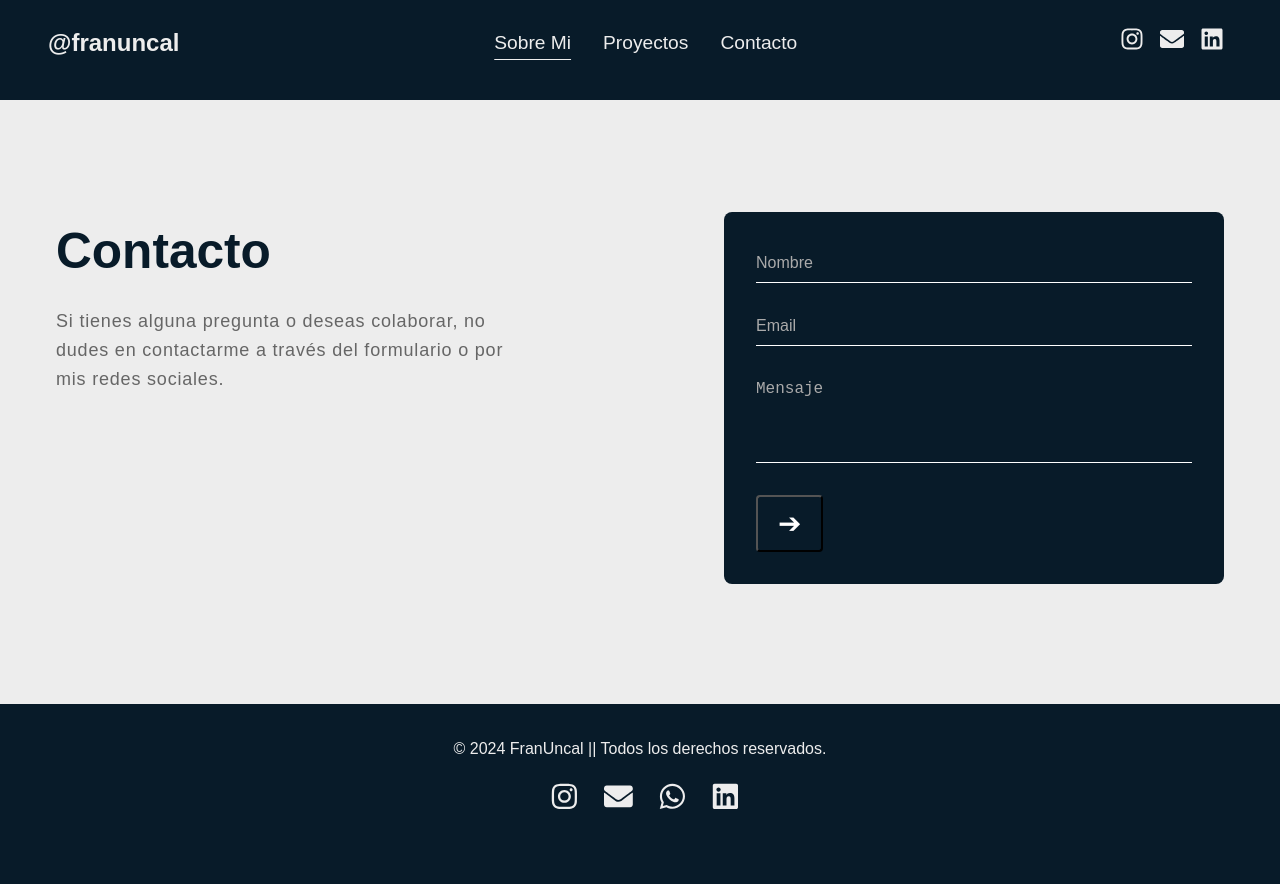
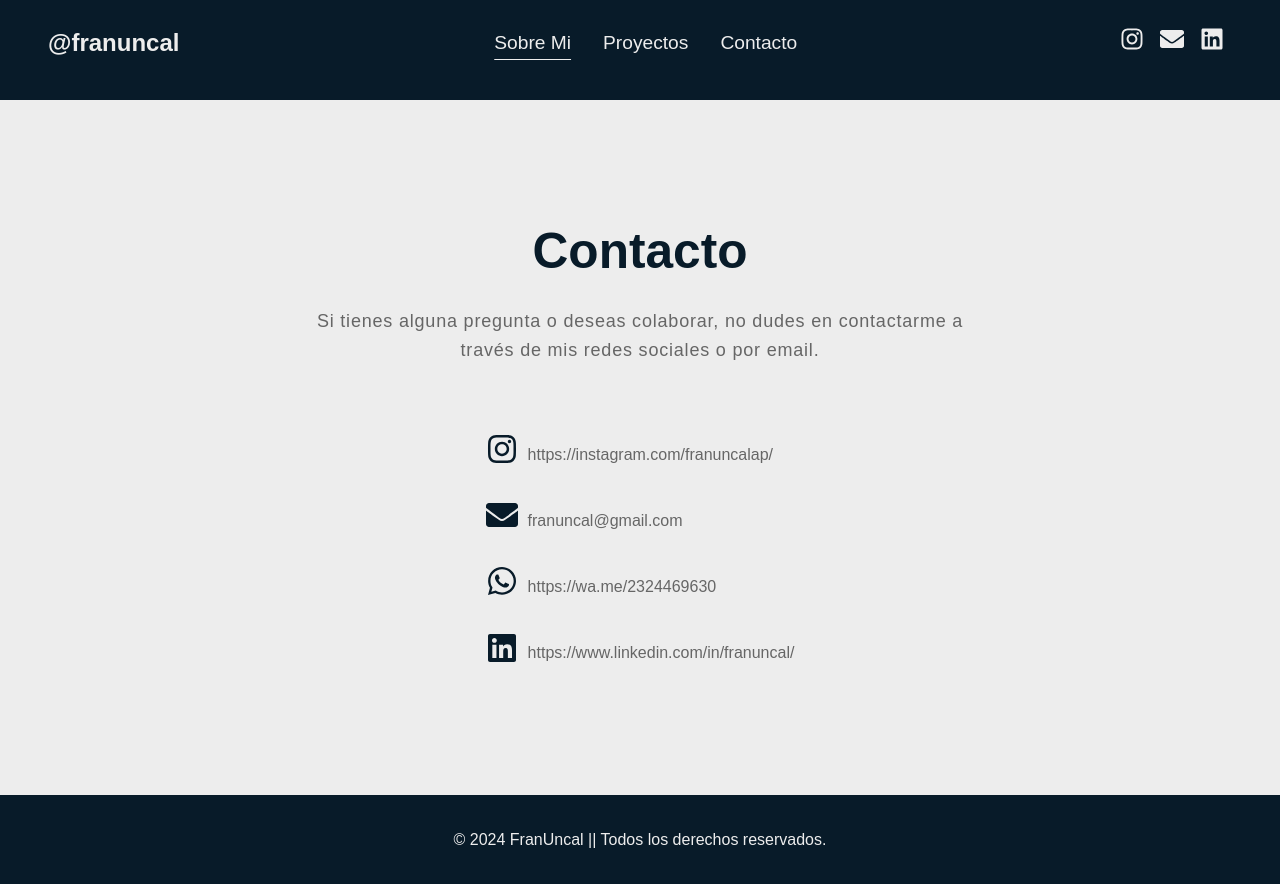
Before and after one commit to franuncal/FRANUNCAL-PORTFOLIO-WEB, a React (Vite) app: page /contacto in a window 1280 px wide. Before the commit the page ends 856 px from the top, so only its background shows below. Built offline with nearby package versions, Linux system fonts and the light colour scheme; a web font is replaced by a local one.

Commit message:
Agregando estilos nuevos

```diff
--- a/src/components/Contacto/Contacto.css
+++ b/src/components/Contacto/Contacto.css
@@ -9,19 +9,16 @@
 
 .contact-container {
   display: flex;
-  justify-content: space-between;
-  align-items: flex-start;
+  flex-direction: column;
+  align-items: center;
   max-width: 1200px;
   margin: 0 auto;
   padding: 2rem 1rem;
 }
 
 .contact-info {
-  flex: 1;
-  text-align: left;
-  padding-right: 2rem;
-  max-width: 500px; /* Reducir el ancho del texto */
-  margin-bottom: 2rem; /* Separar el texto del formulario */
+  text-align: center;
+  margin-bottom: 2rem;
 }
 
 .contact-info h2 {
@@ -31,95 +28,38 @@
 }
 
 .contact-description {
+  max-width: 700px;
   color: #666;
   letter-spacing: 0.05rem;
-  font-size: 1rem;
+  font-size: 18px;
   margin-bottom: 2rem;
-  font-size: 18px;
 }
 
-.contact-form {
-  flex: 1;
-  max-width: 500px;
-  background-color: var(--bg-color); /* Fondo oscuro para el formulario */
-  padding: 2rem;
-  border-radius: 8px;
+.social-icons {
+  display: flex;
+  flex-direction: column; /* Mantener en columna para que los grupos estén uno debajo del otro */
+  align-items: flex-start; /* Alinear a la izquierda */
+  gap: 15px; /* Espaciado entre los íconos y las URLs */
 }
 
-.contact-form .form-group {
-  margin-bottom: 1.5rem;
+.social-item {
+  display: flex;
+  align-items: center; /* Centra verticalmente el icono y la descripción */
 }
 
-.contact-form input,
-.contact-form textarea {
-  background-color: var(--bg-color); /* Fondo oscuro */
-  color: #fff; /* Texto blanco */
-  width: 100%;
-  border: none;
-  border-bottom: 1px solid #fff;
-  padding: 10px 0;
-  font-size: 16px;
+.social-item a {
+  color: var(--bg-color);
+  font-size: 2rem; /* Aumenta el tamaño del ícono */
+  transition: color 0.3s ease; /* Suave transición al hover */
+  margin-right: 10px; /* Espacio entre el icono y la URL */
 }
 
-.contact-form input::placeholder,
-.contact-form textarea::placeholder {
-  color: #aaa; /* Placeholder en gris suave */
+.social-item a:hover {
+  color: #888; /* Cambia de color al hacer hover */
 }
 
-.contact-form textarea {
-  resize: none;
+.social-item p {
+  margin: 0; /* Elimina el margen del párrafo para mejor alineación */
+  font-size: 1rem; /* Tamaño de fuente para la URL */
+  color: #666; /* Color del texto de la URL */
 }
-
-.submit-btn {
-  background-color: var(--bg-color); /* Fondo oscuro para el botón */
-  color: #fff; /* Texto blanco */
-  padding: 10px 20px;
-  border-radius: 4px;
-  font-size: 24px;
-  cursor: pointer;
-}
-
-.submit-btn:hover {
-  background-color: var(--text-color); /* Cambiar color al hacer hover */
-}
-
-.submit-btn .arrow {
-  font-size: 28px;
-}
-
-.submit-btn:hover .arrow {
-  color: #888;
-}
-
-.success-message {
-  color: green; /* Color para el mensaje de éxito */
-  margin-top: 1rem;
-}
-
-.error-message {
-  color: red; /* Color para el mensaje de error */
-  margin-top: 1rem;
-}
-
-/* Estilos responsivos */
-@media (max-width: 768px) {
-  .contact-container {
-    flex-direction: column;
-    align-items: center;
-  }
-
-  .contact-info {
-    text-align: center;
-    padding-right: 0;
-    margin-bottom: 2rem;
-  }
-
-  .contact-form {
-    width: 100%;
-  }
-
-  .contact-form input,
-  .contact-form textarea {
-    font-size: 16px;
-  }
-}
--- a/src/components/Contacto/Contacto.jsx
+++ b/src/components/Contacto/Contacto.jsx
@@ -1,4 +1,10 @@
 import "./Contacto.css";
+import {
+  FaInstagram,
+  FaEnvelope,
+  FaWhatsapp,
+  FaLinkedin,
+} from "react-icons/fa";
 
 export const Contacto = () => {
   return (
@@ -8,57 +14,48 @@ export const Contacto = () => {
           <h2>Contacto</h2>
           <p className="contact-description">
             Si tienes alguna pregunta o deseas colaborar, no dudes en
-            contactarme a través del formulario o por mis redes sociales.
+            contactarme a través de mis redes sociales o por email.
           </p>
         </div>
 
-        <form
-          className="contact-form dark-form"
-          action="https://formsubmit.co/unquidev@gmail.com"
-          method="POST"
-        >
-          <div className="form-group">
-            <input
-              type="text"
-              id="name"
-              name="name"
-              placeholder="Nombre"
-              required
-            />
+        <div className="social-icons">
+          <div className="social-item">
+            <a
+              href="https://www.instagram.com/franuncalap/"
+              target="_blank"
+              rel="noreferrer"
+            >
+              <FaInstagram />
+            </a>
+            <p>https://instagram.com/franuncalap/</p>
           </div>
-          <div className="form-group">
-            <input
-              type="email"
-              id="email"
-              name="email"
-              placeholder="Email"
-              required
-            />
+          <div className="social-item">
+            <a
+              href="mailto:franuncal@gmail.com"
+              target="_blank"
+              rel="noreferrer"
+            >
+              <FaEnvelope />
+            </a>
+            <p>franuncal@gmail.com</p>
           </div>
-          <div className="form-group">
-            <textarea
-              id="message"
-              name="message"
-              rows="4"
-              placeholder="Mensaje"
-              required
-            ></textarea>
+          <div className="social-item">
+            <a href="https://wa.me/2324469630" target="_blank" rel="noreferrer">
+              <FaWhatsapp />
+            </a>
+            <p>https://wa.me/2324469630</p>
           </div>
-          <button type="submit" className="submit-btn">
-            <span className="arrow">➔</span>
-          </button>
-        </form>
-        <input
-          type="hidden"
-          name="_next"
-          value="https://franuncal.unquidev.com/"
-        ></input>
-        <input
-          type="hidden"
-          name="_subject"
-          value="¡Nuevo Contacto de la Web!"
-        ></input>
-        <input type="hidden" name="_captcha" value="false" />
+          <div className="social-item">
+            <a
+              href="https://www.linkedin.com/in/franuncal/"
+              target="_blank"
+              rel="noreferrer"
+            >
+              <FaLinkedin />
+            </a>
+            <p>https://www.linkedin.com/in/franuncal/</p>
+          </div>
+        </div>
       </div>
     </div>
   );
--- a/src/components/Footer/Footer.css
+++ b/src/components/Footer/Footer.css
@@ -1,11 +1,10 @@
 .footer {
   background-color: var(--bg-color);
   color: var(--text-color);
-  padding: 2rem 2rem; /* Ajusta el padding aquí */
+  padding: 2rem;
   display: flex;
   justify-content: center;
   align-items: center;
-  gap: 2rem;
   border-top: 4px solid var(--text-color);
 }
 
@@ -16,34 +15,12 @@
   width: 100%;
   max-width: 1200px;
   margin: 0 auto;
-  gap: 3rem;
 }
 
 .footer-left,
 .footer-right {
   flex: 1;
   text-align: center;
-}
-
-.footer p {
-  margin-bottom: 1rem;
-}
-
-.social-icons {
-  display: flex;
-  justify-content: center;
-  gap: 15px; /* Espaciado entre los íconos */
-}
-
-.social-icons a {
-  color: var(--text-color);
-  margin-left: 10px;
-  font-size: 1.8rem; /* Aumenta el tamaño del ícono */
-  transition: color 0.3s ease; /* Suave transición al hover */
-}
-
-.social-icons a:hover {
-  color: #888; /* Cambia de color al hacer hover */
 }
 
 /* Estilos responsivos */
--- a/src/components/Footer/Footer.jsx
+++ b/src/components/Footer/Footer.jsx
@@ -1,10 +1,4 @@
 import "./Footer.css";
-import {
-  FaEnvelope,
-  FaInstagram,
-  FaLinkedin,
-  FaWhatsapp,
-} from "react-icons/fa";
 
 export const Footer = () => {
   return (
@@ -12,32 +6,6 @@ export const Footer = () => {
       <div className="footer-content">
         <div className="footer-left">
           <p>&copy; 2024 FranUncal || Todos los derechos reservados.</p>
-          <div className="social-icons">
-            <a
-              href="https://www.instagram.com/franuncalap/"
-              target="_blank"
-              rel="noreferrer"
-            >
-              <FaInstagram />
-            </a>
-            <a
-              href="mailto:franuncal@gmail.com"
-              target="_blank"
-              rel="noreferrer"
-            >
-              <FaEnvelope />
-            </a>
-            <a href="https://wa.me/2324469630" target="_blank" rel="noreferrer">
-              <FaWhatsapp />
-            </a>
-            <a
-              href="https://www.linkedin.com/in/franuncal/"
-              target="_blank"
-              rel="noreferrer"
-            >
-              <FaLinkedin />
-            </a>
-          </div>
         </div>
       </div>
     </footer>
--- a/src/components/Proyectos/Proyectos.css
+++ b/src/components/Proyectos/Proyectos.css
@@ -70,13 +70,69 @@
   margin-bottom: 1rem;
 }
 
-.tech-logos img {
-  width: 20px;
+/* Mantener el color original de los íconos */
+.tech-logos .icon {
+  width: 20px; /* Ajusta el tamaño según sea necesario */
   height: auto;
-  object-fit: contain;
-  filter: grayscale(50%);
+  color: rgb(8, 47, 60);
+  transition: color 0.3s ease, transform 0.3s ease;
 }
 
+/* Colores originales de los iconos */
+.icon-html {
+  color: rgb(8, 47, 60);
+}
+
+.icon-html:hover {
+  color: #e44d26; /* Color HTML5 */
+}
+
+.icon-css {
+  color: rgb(8, 47, 60);
+}
+
+.icon-css:hover {
+  color: #1572b6; /* Color CSS3 */
+}
+
+.icon-js {
+  color: rgb(8, 47, 60);
+}
+
+.icon-js:hover {
+  color: #f7df1e; /* Color JavaScript */
+}
+
+.icon-react {
+  color: rgb(8, 47, 60);
+}
+
+.icon-react:hover {
+  color: #61dafb; /* Color React */
+}
+
+.icon-git {
+  color: rgb(8, 47, 60);
+}
+
+.icon-git:hover {
+  color: #f1502f; /* Color Git */
+}
+
+.icon-github {
+  color: rgb(8, 47, 60);
+}
+
+.icon-github:hover {
+  color: #181717; /* Color GitHub */
+}
+
+/* Efecto de zoom al hacer hover */
+.tech-logos .icon:hover {
+  transform: scale(1.2);
+}
+
+/* Estilos para los enlaces */
 .project-info a {
   font-family: "Akatab", sans-serif;
   display: block;
@@ -93,6 +149,7 @@
   transition: transform 0.3s ease, filter 0.3s ease;
 }
 
+/* Efecto hover solo para los enlaces */
 .project-info a:hover {
   transform: scale(1.1);
   filter: brightness(0.8);
@@ -119,7 +176,7 @@
     margin-bottom: 1.2rem;
   }
 
-  .tech-logos img {
-    width: 15px;
+  .tech-logos .icon {
+    width: 15px; /* Ajusta el tamaño para pantallas pequeñas */
   }
 }
--- a/src/components/Sobremi/SobreMi.css
+++ b/src/components/Sobremi/SobreMi.css
@@ -77,6 +77,60 @@
   filter: brightness(0.8);
 }
 
+/* Sección de Tecnologías */
+.tecnologias {
+  text-align: center;
+  margin-top: 50px;
+}
+
+.tecnologias h2 {
+  font-size: 2.5rem;
+  color: rgb(8, 47, 60);
+  margin-bottom: 20px;
+}
+
+.iconos-tecnologias {
+  display: flex;
+  justify-content: center;
+  gap: 30px;
+}
+
+.icon {
+  font-size: 2.5rem;
+  color: rgb(8, 47, 60);
+  transition: color 0.3s ease, transform 0.3s ease;
+}
+
+/* Colores originales de los iconos */
+.icon-html:hover {
+  color: #e44d26; /* Color HTML5 */
+}
+
+.icon-css:hover {
+  color: #1572b6; /* Color CSS3 */
+}
+
+.icon-js:hover {
+  color: #f7df1e; /* Color JavaScript */
+}
+
+.icon-react:hover {
+  color: #61dafb; /* Color React */
+}
+
+.icon-git:hover {
+  color: #f1502f; /* Color Git */
+}
+
+.icon-github:hover {
+  color: #181717; /* Color GitHub */
+}
+
+/* Efecto de zoom al hacer hover */
+.icon:hover {
+  transform: scale(1.2);
+}
+
 /* Estilos responsivos */
 @media (max-width: 1024px) {
   .sobre-mi {
```
Also changed, not shown: src/components/Proyectos/Proyectos.jsx (+26 -31 lines), src/components/Sobremi/SobreMi.jsx (+28 -9 lines).
